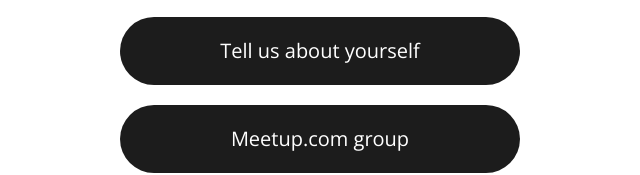
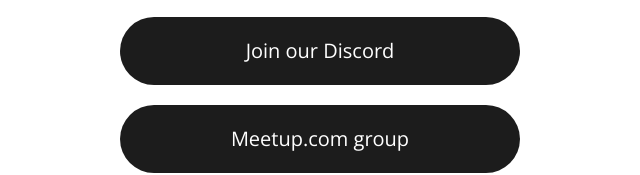
Before and after one commit to creativecodetoronto/creativecodetoronto.github.io, a plain HTML site: page index.html in a window 1280 px wide. Shown: the part 453-628 px from the top of the page, 320-960 px from the left. Drawn offline with nearby package versions, Linux system fonts and the light colour scheme.

Commit message:
Add Discord link

```diff
--- a/index.html
+++ b/index.html
@@ -18,7 +18,8 @@
 
       <div class="menu">
         <a target="_blank" href="https://docs.google.com/spreadsheets/d/1MsbtdvTGMNT75lqq4lnxydY4TczStAOZE1Ap8mQJKeM/edit#gid=0">Sign up to talk</a>
-        <a target="_blank" href="https://ptg56imgshk.typeform.com/to/yH83Lb3d">Tell us about yourself</a>
+        <a target="_blank" href="https://discord.gg/ux9txXPsdJ">Join our Discord</a>
+        <!--<a target="_blank" href="https://ptg56imgshk.typeform.com/to/yH83Lb3d">Tell us about yourself</a>-->
         <a target="_blank" href="https://www.meetup.com/creative-code-toronto/">Meetup.com group</a>
       </div>
     </div>
```
